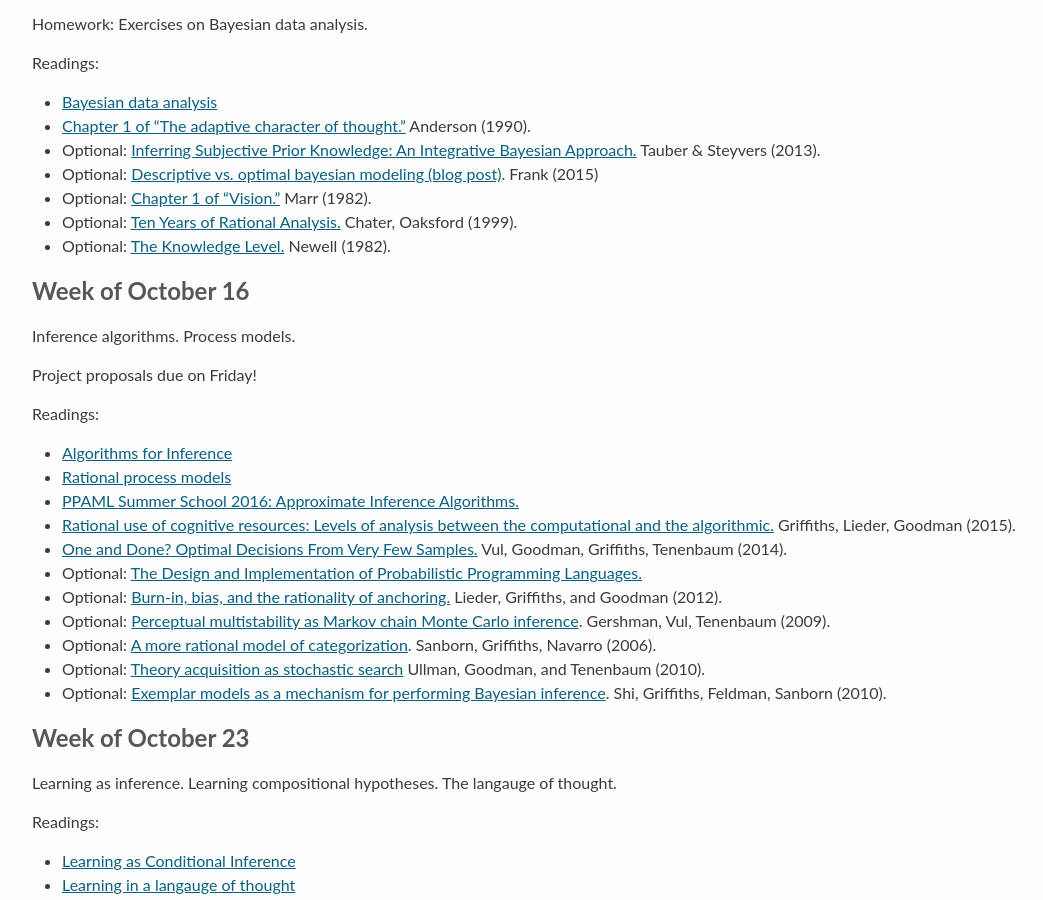
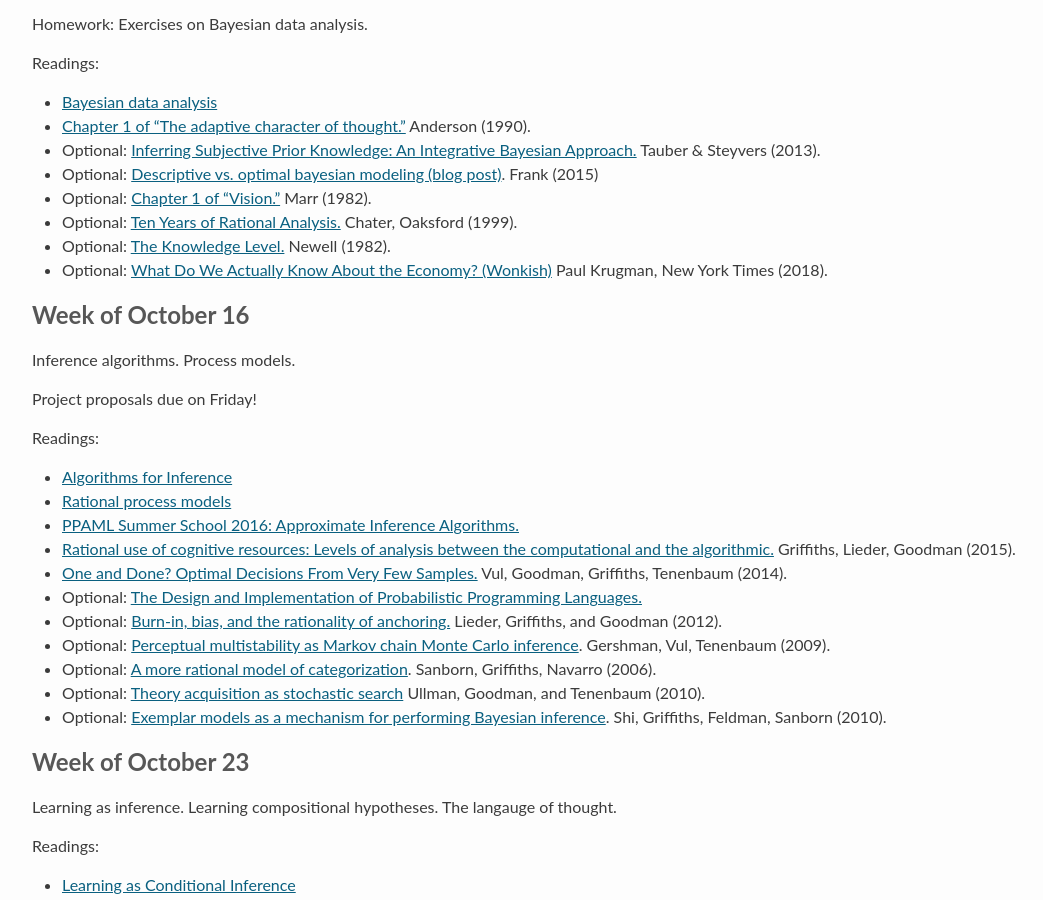
Before and after one commit to stanford-cocolab/cocolab.stanford.edu, a Jekyll site: the page built from psych204-fall2018.md, in a window 1280 px wide and 900 px high, scrolled down 2934 px. Shown: the whole window, without its empty margins (94-1137 px from the left). Built offline with Jekyll 4.4.1, drawn with Linux system fonts in a browser that asks for light colours; Markdown is read by kramdown in place of the engine named in the settings; a script that is not in the unit is left out; our own code applies the rules of GitHub Pages for plain Markdown files.

Commit message:
add Krugman NYTimes article that made NDG think of levels of analysis.

```diff
--- a/psych204-fall2018.md
+++ b/psych204-fall2018.md
@@ -129,6 +129,7 @@ Readings:
 * Optional: [Chapter 1 of  "Vision."](http://ling.umd.edu/~idsardi/728/Marr/Marr%20%27Vision%27%20Ch%201.pdf) Marr (1982).
 * Optional: [Ten Years of Rational Analysis.](https://web.stanford.edu/~ngoodman/psych204/restrictedpapers/chater99ten.pdf) Chater, Oaksford (1999).
 * Optional: [The Knowledge Level.](https://web.stanford.edu/~ngoodman/psych204/restrictedpapers/Newell1982.pdf) Newell (1982).
+* Optional: [What Do We Actually Know About the Economy? (Wonkish)](https://www.nytimes.com/2018/09/16/opinion/what-do-we-actually-know-about-the-economy-wonkish.html) Paul Krugman, New York Times (2018).
 
 ## Week of October 16
 
```
